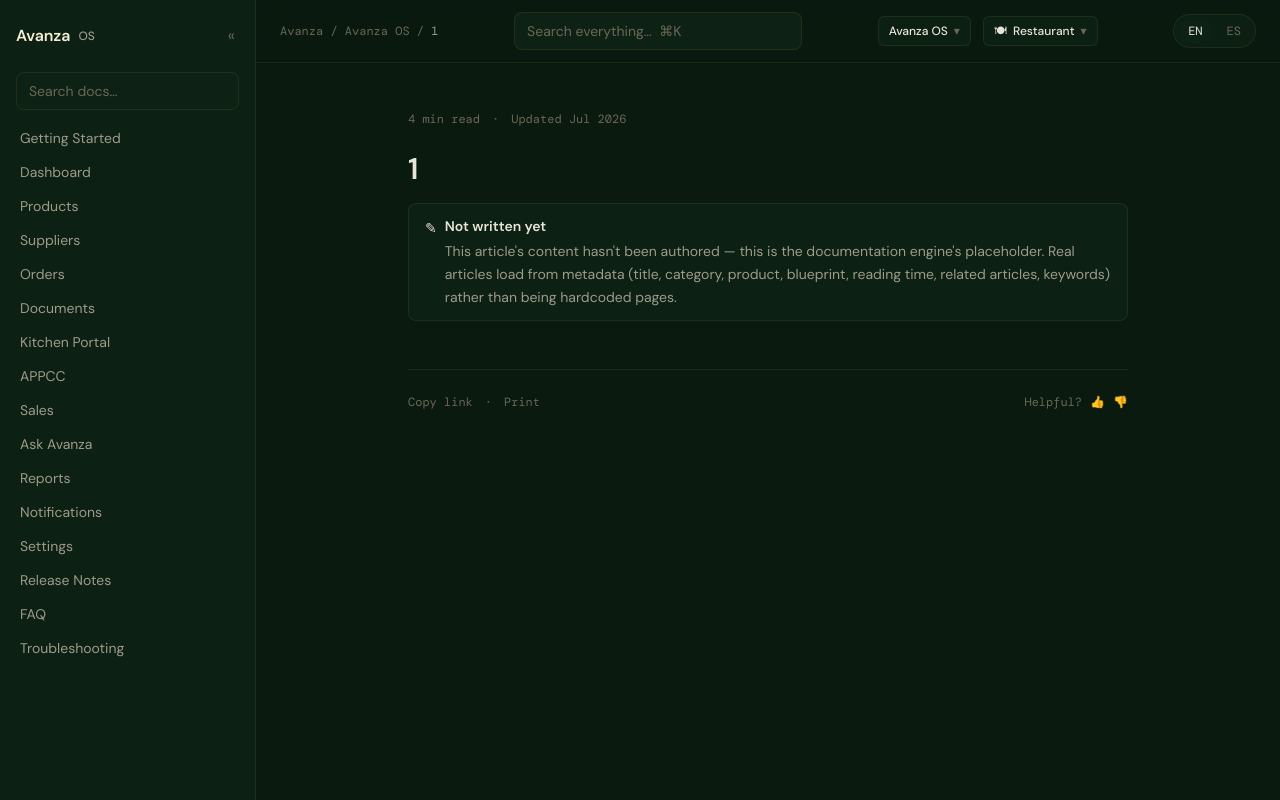
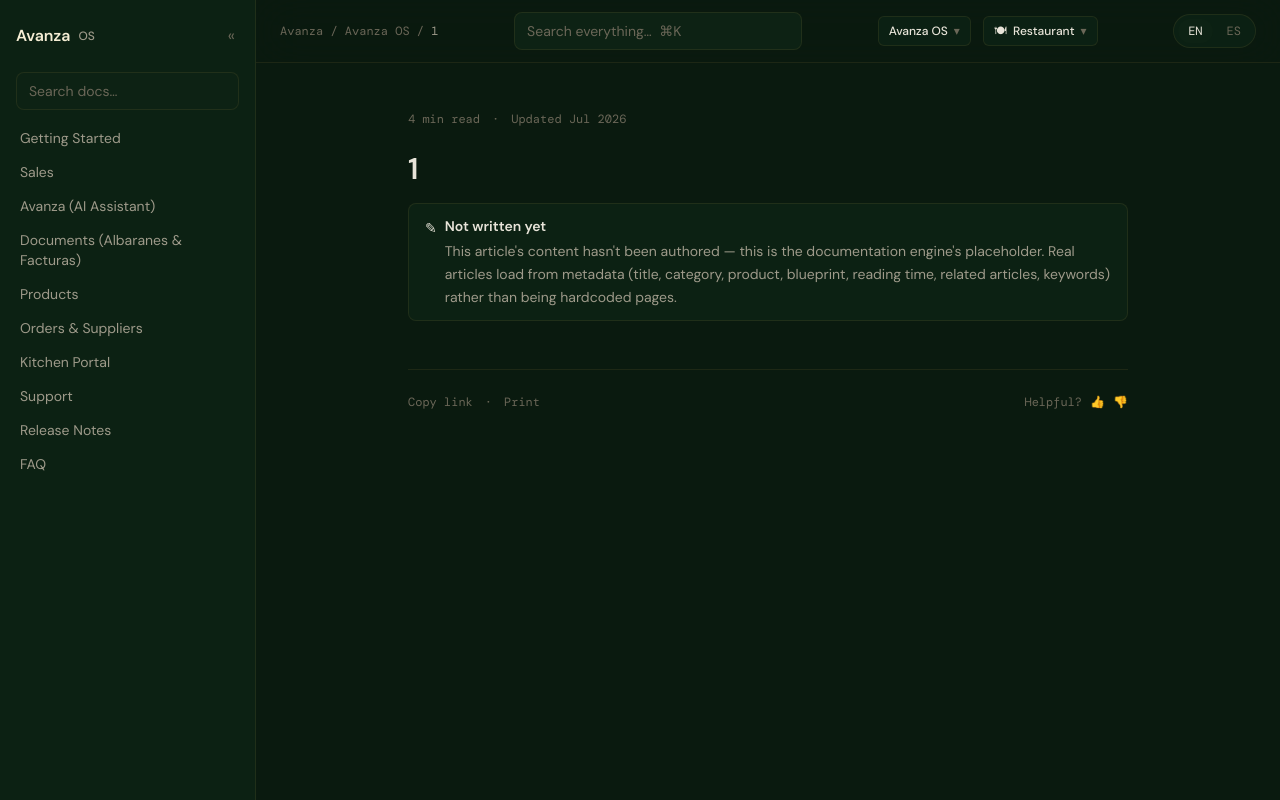
Before and after one commit to avanzatech/avanza-docs, a React (Vite) app: page /docs/1/os/restaurant/1 in a window 1280 px wide. Built offline with nearby package versions, Linux system fonts and the light colour scheme; the HTML template or start-up script is replaced by a standard one.

Commit message:
ground nav in real app structure, kitchen portal section, working search

```diff
--- a/src/App.tsx
+++ b/src/App.tsx
@@ -15,7 +15,11 @@
         <Route path="/docs/:lang/os" element={<OsIndex />} />
         <Route path="/docs/:lang/os/pick" element={<BlueprintPicker />} />
         <Route path="/docs/:lang/os/restaurant" element={<DocsIndex product="os" />} />
-        <Route path="/docs/:lang/os/restaurant/:slug" element={<DocsArticle product="os" />} />
+        <Route path="/docs/:lang/os/restaurant/:slug" element={<DocsArticle product="os" section="os" />} />
+
+        {/* Kitchen Portal — nested under OS/Restaurant, own nav + banner */}
+        <Route path="/docs/:lang/os/restaurant/kitchen-portal" element={<DocsIndex product="os" section="kitchen" />} />
+        <Route path="/docs/:lang/os/restaurant/kitchen-portal/:slug" element={<DocsArticle product="os" section="kitchen" />} />
 
         {/* Avanza Impulse: language -> docs (no blueprint layer) */}
         <Route path="/docs/:lang/impulse" element={<DocsIndex product="impulse" />} />
--- a/src/components/GlobalSearch.tsx
+++ b/src/components/GlobalSearch.tsx
@@ -1,22 +1,44 @@
-import { useMemo, useState } from "react";
+import { useEffect, useMemo, useRef, useState } from "react";
 import { useNavigate } from "react-router-dom";
 import { usePreferences } from "../lib/LanguageContext";
 import { expandSearchTerms } from "../lib/contentSchema";
-import { osRestaurantNav, impulseNav, type NavItem } from "../lib/navConfig";
+import { osRestaurantNav, impulseNav, kitchenPortalNav, type NavItem } from "../lib/navConfig";
 
-type Result = NavItem & { product: "os" | "impulse" };
+type Product = "os" | "impulse" | "kitchen";
+type Result = NavItem & { product: Product };
 
 export default function GlobalSearch() {
   const { lang, t } = usePreferences();
   const navigate = useNavigate();
   const [query, setQuery] = useState("");
   const [open, setOpen] = useState(false);
+  const [highlight, setHighlight] = useState(0);
+  const inputRef = useRef<HTMLInputElement>(null);
+
+  // ⌘K / Ctrl+K focuses search from anywhere on the page — matches the
+  // convention set by Stripe, Linear, Vercel docs.
+  useEffect(() => {
+    const onKeyDown = (e: KeyboardEvent) => {
+      if ((e.metaKey || e.ctrlKey) && e.key.toLowerCase() === "k") {
+        e.preventDefault();
+        inputRef.current?.focus();
+        inputRef.current?.select();
+      }
+      if (e.key === "Escape") {
+        setOpen(false);
+        inputRef.current?.blur();
+      }
+    };
+    window.addEventListener("keydown", onKeyDown);
+    return () => window.removeEventListener("keydown", onKeyDown);
+  }, []);
 
   const results: Result[] = useMemo(() => {
     if (!query.trim()) return [];
     const terms = expandSearchTerms(query).length ? expandSearchTerms(query) : [query.toLowerCase()];
     const pool: Result[] = [
       ...osRestaurantNav.map((n) => ({ ...n, product: "os" as const })),
+      ...kitchenPortalNav.map((n) => ({ ...n, product: "kitchen" as const })),
       ...impulseNav.map((n) => ({ ...n, product: "impulse" as const })),
     ];
     return pool.filter((item) => {
@@ -25,19 +47,37 @@
     });
   }, [query]);
 
+  useEffect(() => setHighlight(0), [query]);
+
   const go = (r: Result) => {
     setOpen(false);
     setQuery("");
-    const base = r.product === "os" ? `/docs/${lang}/os/restaurant` : `/docs/${lang}/impulse`;
+    const base =
+      r.product === "kitchen"
+        ? `/docs/${lang}/os/restaurant/kitchen-portal`
+        : r.product === "os"
+        ? `/docs/${lang}/os/restaurant`
+        : `/docs/${lang}/impulse`;
     navigate(`${base}/${r.slug}`);
   };
+
+  const onKeyDown = (e: React.KeyboardEvent) => {
+    if (!results.length) return;
+    if (e.key === "ArrowDown") { e.preventDefault(); setHighlight((h) => (h + 1) % results.length); }
+    if (e.key === "ArrowUp") { e.preventDefault(); setHighlight((h) => (h - 1 + results.length) % results.length); }
+    if (e.key === "Enter") { e.preventDefault(); go(results[highlight]); }
+  };
+
+  const productLabel = { os: "OS", kitchen: "Kitchen", impulse: "Impulse" };
 
   return (
     <div className="relative w-full max-w-sm">
       <input
+        ref={inputRef}
         value={query}
         onChange={(e) => { setQuery(e.target.value); setOpen(true); }}
         onFocus={() => setOpen(true)}
+        onKeyDown={onKeyDown}
         placeholder={t("Search everything…  ⌘K", "Buscar todo…  ⌘K")}
         className="w-full rounded-lg border border-brd bg-bg2 px-3 py-2 text-sm text-text placeholder:text-text-dim focus:border-gold/40 focus:outline-none"
       />
@@ -45,14 +85,17 @@
         <>
           <div className="fixed inset-0 z-10" onClick={() => setOpen(false)} />
           <div className="absolute left-0 top-full z-20 mt-1 max-h-72 w-full overflow-y-auto rounded-lg border border-brd bg-card shadow-xl">
-            {results.map((r) => (
+            {results.map((r, i) => (
               <button
                 key={`${r.product}-${r.slug}`}
                 onClick={() => go(r)}
-                className="flex w-full items-center justify-between px-3 py-2 text-left text-sm text-text-muted hover:bg-bg2/60 hover:text-text"
+                onMouseEnter={() => setHighlight(i)}
+                className={`flex w-full items-center justify-between px-3 py-2 text-left text-sm ${
+                  i === highlight ? "bg-bg2 text-text" : "text-text-muted"
+                }`}
               >
                 <span>{lang === "en" ? r.en : r.es}</span>
-                <span className="font-mono text-[10px] uppercase text-text-dim">{r.product}</span>
+                <span className="font-mono text-[10px] uppercase text-text-dim">{productLabel[r.product]}</span>
               </button>
             ))}
           </div>
--- a/src/layouts/DocsLayout.tsx
+++ b/src/layouts/DocsLayout.tsx
@@ -5,24 +5,30 @@
 import ProductSwitcher from "../components/ProductSwitcher";
 import BlueprintSwitcher from "../components/BlueprintSwitcher";
 import GlobalSearch from "../components/GlobalSearch";
-import { osRestaurantNav, impulseNav, type NavItem } from "../lib/navConfig";
+import { osRestaurantNav, impulseNav, kitchenPortalNav, type NavItem } from "../lib/navConfig";
 
 type Props = {
   product: "os" | "impulse";
+  section?: "kitchen";
   children: React.ReactNode;
 };
 
-export default function DocsLayout({ product, children }: Props) {
+export default function DocsLayout({ product, section, children }: Props) {
   const { lang, t } = useLanguage();
   const navigate = useNavigate();
   const { slug } = useParams();
   const [collapsed, setCollapsed] = useState(false);
   const [query, setQuery] = useState("");
 
-  const nav: NavItem[] = product === "os" ? osRestaurantNav : impulseNav;
-  const base = product === "os" ? `/docs/${lang}/os/restaurant` : `/docs/${lang}/impulse`;
-  const productLabel = product === "os" ? "Avanza OS" : "Avanza Impulse";
-  const accentClass = product === "os" ? "border-gold" : "border-blue";
+  const nav: NavItem[] = section === "kitchen" ? kitchenPortalNav : product === "os" ? osRestaurantNav : impulseNav;
+  const base =
+    section === "kitchen"
+      ? `/docs/${lang}/os/restaurant/kitchen-portal`
+      : product === "os"
+      ? `/docs/${lang}/os/restaurant`
+      : `/docs/${lang}/impulse`;
+  const productLabel = section === "kitchen" ? "Kitchen Portal" : product === "os" ? "Avanza OS" : "Avanza Impulse";
+  const accentClass = section === "kitchen" ? "border-green" : product === "os" ? "border-gold" : "border-blue";
 
   const filtered = query
     ? nav.filter((n) => (lang === "en" ? n.en : n.es).toLowerCase().includes(query.toLowerCase()))
@@ -39,7 +45,7 @@
           {!collapsed && (
             <button onClick={() => navigate("/?home=1")} className="flex items-center gap-2">
               <span className="font-display text-base font-semibold text-gold-up">Avanza</span>
-              <span className="text-xs font-medium text-text-muted">{productLabel === "Avanza OS" ? "OS" : "Impulse"}</span>
+              <span className="text-xs font-medium text-text-muted">{section === "kitchen" ? "Kitchen" : productLabel === "Avanza OS" ? "OS" : "Impulse"}</span>
             </button>
           )}
           <button
@@ -50,6 +56,11 @@
             {collapsed ? "»" : "«"}
           </button>
         </div>
+        {section === "kitchen" && !collapsed && (
+          <div className="mx-4 mb-3 rounded-md border border-green/20 bg-green/5 px-2.5 py-1.5 font-mono text-[10px] uppercase tracking-wide text-green">
+            {t("No login required", "No requiere inicio de sesión")}
+          </div>
+        )}
 
         {!collapsed && (
           <div className="px-4 pb-3">
@@ -85,7 +96,7 @@
           <div className="font-mono text-xs text-text-dim">
             <Link to="/?home=1" className="hover:text-text">Avanza</Link>
             {" / "}
-            <Link to={product === "os" ? `/docs/${lang}/os` : `/docs/${lang}/impulse`} className="hover:text-text">
+            <Link to={section === "kitchen" ? `${base}/kitchen-home` : product === "os" ? `/docs/${lang}/os` : `/docs/${lang}/impulse`} className="hover:text-text">
               {productLabel}
             </Link>
             {slug && (
--- a/src/lib/navConfig.ts
+++ b/src/lib/navConfig.ts
@@ -1,24 +1,37 @@
 export type NavItem = { slug: string; en: string; es: string };
 
+// Mirrors the actual client-facing structure in App.jsx, not the original
+// planning spec — confirmed by reading the bottom-nav array, OverflowMenu,
+// and each tab's real sub-structure directly in the source.
+//
+// Real bottom nav (5 tabs): Sales, Avanza (chat), Documentos, Productos, Pedidos
+// Pedidos has two internal views: Pedidos / Proveedores (not separate nav items)
+// Kitchen Portal is a separate token-based mini-app (own nav below)
 export const osRestaurantNav: NavItem[] = [
   { slug: "getting-started", en: "Getting Started", es: "Primeros Pasos" },
-  { slug: "dashboard", en: "Dashboard", es: "Panel Principal" },
-  { slug: "products", en: "Products", es: "Productos" },
-  { slug: "suppliers", en: "Suppliers", es: "Proveedores" },
-  { slug: "orders", en: "Orders", es: "Pedidos" },
-  { slug: "documents", en: "Documents", es: "Documentos" },
+  { slug: "sales", en: "Sales", es: "Ventas" },
+  { slug: "avanza-chat", en: "Avanza (AI Assistant)", es: "Avanza (Asistente IA)" },
+  { slug: "documentos", en: "Documents (Albaranes & Facturas)", es: "Documentos (Albaranes y Facturas)" },
+  { slug: "productos", en: "Products", es: "Productos" },
+  { slug: "pedidos", en: "Orders & Suppliers", es: "Pedidos y Proveedores" },
   { slug: "kitchen-portal", en: "Kitchen Portal", es: "Portal de Cocina" },
-  { slug: "appcc", en: "APPCC", es: "APPCC" },
-  { slug: "sales", en: "Sales", es: "Ventas" },
-  { slug: "ask-avanza", en: "Ask Avanza", es: "Pregunta a Avanza" },
-  { slug: "reports", en: "Reports", es: "Informes" },
-  { slug: "notifications", en: "Notifications", es: "Notificaciones" },
-  { slug: "settings", en: "Settings", es: "Ajustes" },
+  { slug: "support", en: "Support", es: "Soporte" },
   { slug: "release-notes", en: "Release Notes", es: "Notas de Versión" },
   { slug: "faq", en: "FAQ", es: "Preguntas Frecuentes" },
-  { slug: "troubleshooting", en: "Troubleshooting", es: "Solución de Problemas" },
 ];
 
+// Kitchen Portal's own 5-tab structure — separate from the main nav above
+// since it's a distinct no-login mini-app with its own visual variant.
+export const kitchenPortalNav: NavItem[] = [
+  { slug: "kitchen-home", en: "Home", es: "Inicio" },
+  { slug: "kitchen-board", en: "Board", es: "Tablero" },
+  { slug: "kitchen-appcc", en: "APPCC", es: "APPCC" },
+  { slug: "kitchen-pedidos", en: "Orders", es: "Pedidos" },
+  { slug: "kitchen-notas", en: "Notes", es: "Notas" },
+];
+
+// Avanza Impulse nav is unchanged for now — no Impulse frontend source
+// exists yet to ground this against, unlike OS. Flagged as an open item.
 export const impulseNav: NavItem[] = [
   { slug: "getting-started", en: "Getting Started", es: "Primeros Pasos" },
   { slug: "connect-business", en: "Connect Business", es: "Conectar Negocio" },
--- a/src/pages/DocsArticle.tsx
+++ b/src/pages/DocsArticle.tsx
@@ -1,22 +1,37 @@
 import { useParams } from "react-router-dom";
 import { usePreferences } from "../lib/LanguageContext";
 import DocsLayout from "../layouts/DocsLayout";
-import { osRestaurantNav, impulseNav } from "../lib/navConfig";
+import { osRestaurantNav, impulseNav, kitchenPortalNav } from "../lib/navConfig";
 import ArticleFooter from "../components/content/ArticleFooter";
 import { Callout } from "../components/content/Blocks";
 
-type Props = { product: "os" | "impulse" };
+type Section = "os" | "impulse" | "kitchen";
+type Props = { product: "os" | "impulse"; section?: Section };
 
-export default function DocsArticle({ product }: Props) {
+const sectionConfig = {
+  os: { nav: osRestaurantNav, product: "os" as const },
+  impulse: { nav: impulseNav, product: "impulse" as const },
+  kitchen: { nav: kitchenPortalNav, product: "os" as const },
+};
+
+export default function DocsArticle({ product, section }: Props) {
   const { slug } = useParams();
   const { lang, t } = usePreferences();
-  const nav = product === "os" ? osRestaurantNav : impulseNav;
+  const sec = section ?? product;
+  const cfg = sectionConfig[sec];
+  const nav = cfg.nav;
   const item = nav.find((n) => n.slug === slug);
   const title = item ? (lang === "en" ? item.en : item.es) : slug;
-  const base = product === "os" ? `/docs/${lang}/os/restaurant` : `/docs/${lang}/impulse`;
+
+  const base =
+    sec === "kitchen"
+      ? `/docs/${lang}/os/restaurant/kitchen-portal`
+      : sec === "os"
+      ? `/docs/${lang}/os/restaurant`
+      : `/docs/${lang}/impulse`;
 
   return (
-    <DocsLayout product={product}>
+    <DocsLayout product={cfg.product} section={sec === "kitchen" ? "kitchen" : undefined}>
       <article>
         <div className="mb-6 flex items-center gap-3 font-mono text-xs text-text-dim">
           <span>{t("4 min read", "4 min de lectura")}</span>
@@ -24,6 +39,15 @@
           <span>{t("Updated Jul 2026", "Actualizado jul. 2026")}</span>
         </div>
         <h1 className="font-display text-3xl font-semibold text-text">{title}</h1>
+
+        {sec === "kitchen" && (
+          <Callout type="info" title={t("A separate mini-app", "Una mini-app aparte")}>
+            {t(
+              "Kitchen Portal opens from a link with a restaurant-specific token — kitchen staff never log in. It's built for a phone screen on a counter during service, not a desk.",
+              "El Portal de Cocina se abre desde un enlace con un token específico del restaurante — el personal de cocina nunca inicia sesión. Está pensado para un móvil en la barra durante el servicio, no para un escritorio."
+            )}
+          </Callout>
+        )}
 
         <Callout type="note" title={t("Not written yet", "Aún no escrito")}>
           {t(
--- a/src/pages/DocsIndex.tsx
+++ b/src/pages/DocsIndex.tsx
@@ -1,17 +1,21 @@
 import { Navigate } from "react-router-dom";
-import { useLanguage } from "../lib/LanguageContext";
+import { usePreferences } from "../lib/LanguageContext";
 
 // /docs/:lang/os -> send to blueprint picker
 export function OsIndex() {
-  const { lang } = useLanguage();
+  const { lang } = usePreferences();
   return <Navigate to={`/docs/${lang}/os/pick`} replace />;
 }
 
-// /docs/:lang/os/restaurant -> first article
-// /docs/:lang/impulse -> first article
-type Props = { product: "os" | "impulse" };
-export default function DocsIndex({ product }: Props) {
-  const { lang } = useLanguage();
-  const base = product === "os" ? `/docs/${lang}/os/restaurant` : `/docs/${lang}/impulse`;
-  return <Navigate to={`${base}/getting-started`} replace />;
+type Props = { product: "os" | "impulse"; section?: "kitchen" };
+export default function DocsIndex({ product, section }: Props) {
+  const { lang } = usePreferences();
+  const base =
+    section === "kitchen"
+      ? `/docs/${lang}/os/restaurant/kitchen-portal`
+      : product === "os"
+      ? `/docs/${lang}/os/restaurant`
+      : `/docs/${lang}/impulse`;
+  const firstSlug = section === "kitchen" ? "kitchen-home" : "getting-started";
+  return <Navigate to={`${base}/${firstSlug}`} replace />;
 }
```
